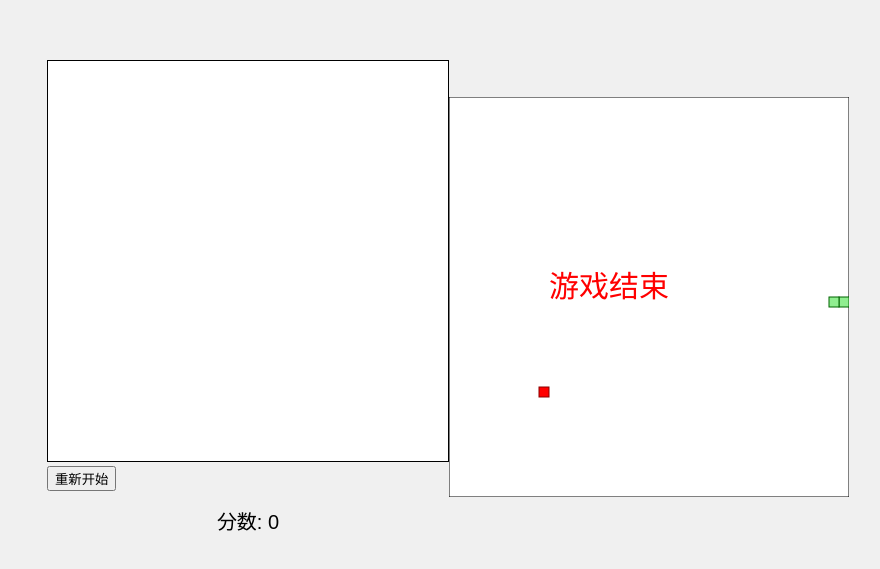
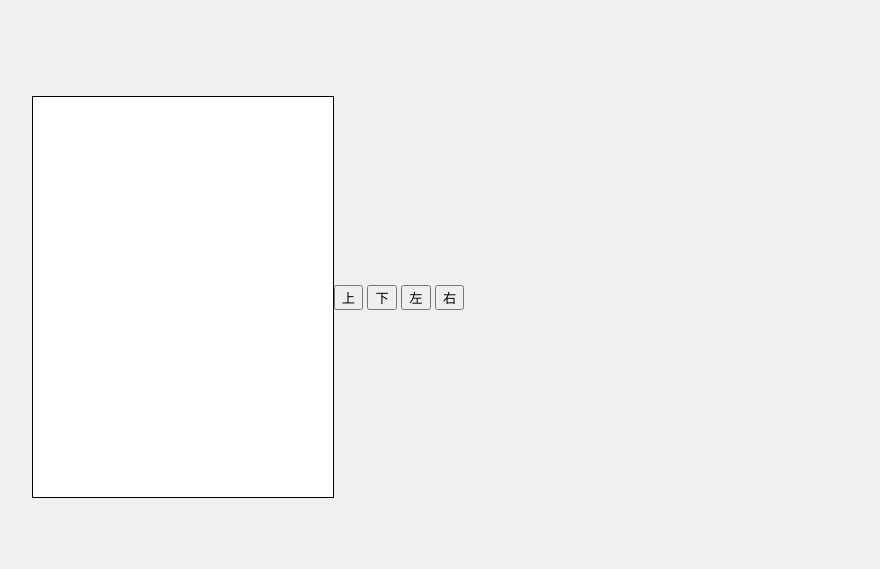
Before and after one commit to xuchenkai1/xuchenkai1.github.io, a plain HTML site: page index.html in a window 1280 px wide. Shown: the part 103-672 px from the top of the page, without its empty margins (192-1072 px from the left). Drawn offline with Linux system fonts and the light colour scheme.

Commit message:
Update index.html

```diff
--- a/index.html
+++ b/index.html
@@ -1,19 +1,18 @@
 <!DOCTYPE html>
 <html lang="en">
 <head>
-    <meta charset="UTF-8">
-    <meta name="viewport" content="width=device-width, initial-scale=1.0">
-    <title>贪吃蛇游戏</title>
-    <link rel="stylesheet" href="style.css">
+<meta name="viewport" content="width=device-width, initial-scale=1.0">
+<title>贪吃蛇游戏</title>
+<link rel="stylesheet" href="style.css">
 </head>
 <body>
-    <div id="game-container">
-        <canvas id="gameCanvas" width="400" height="400"></canvas>
-        <button id="restartButton" style="display:none;">重新开始</button>
-        <div id="score-container">
-            分数: <span id="score">0</span>
-        </div>
-    </div>
-    <script src="snake.js"></script>
+<canvas id="gameCanvas" width="300" height="400"></canvas>
+<div id="controls">
+  <button id="up">上</button>
+  <button id="down">下</button>
+  <button id="left">左</button>
+  <button id="right">右</button>
+</div>
+<script src="snake.js"></script>
 </body>
 </html>
```
